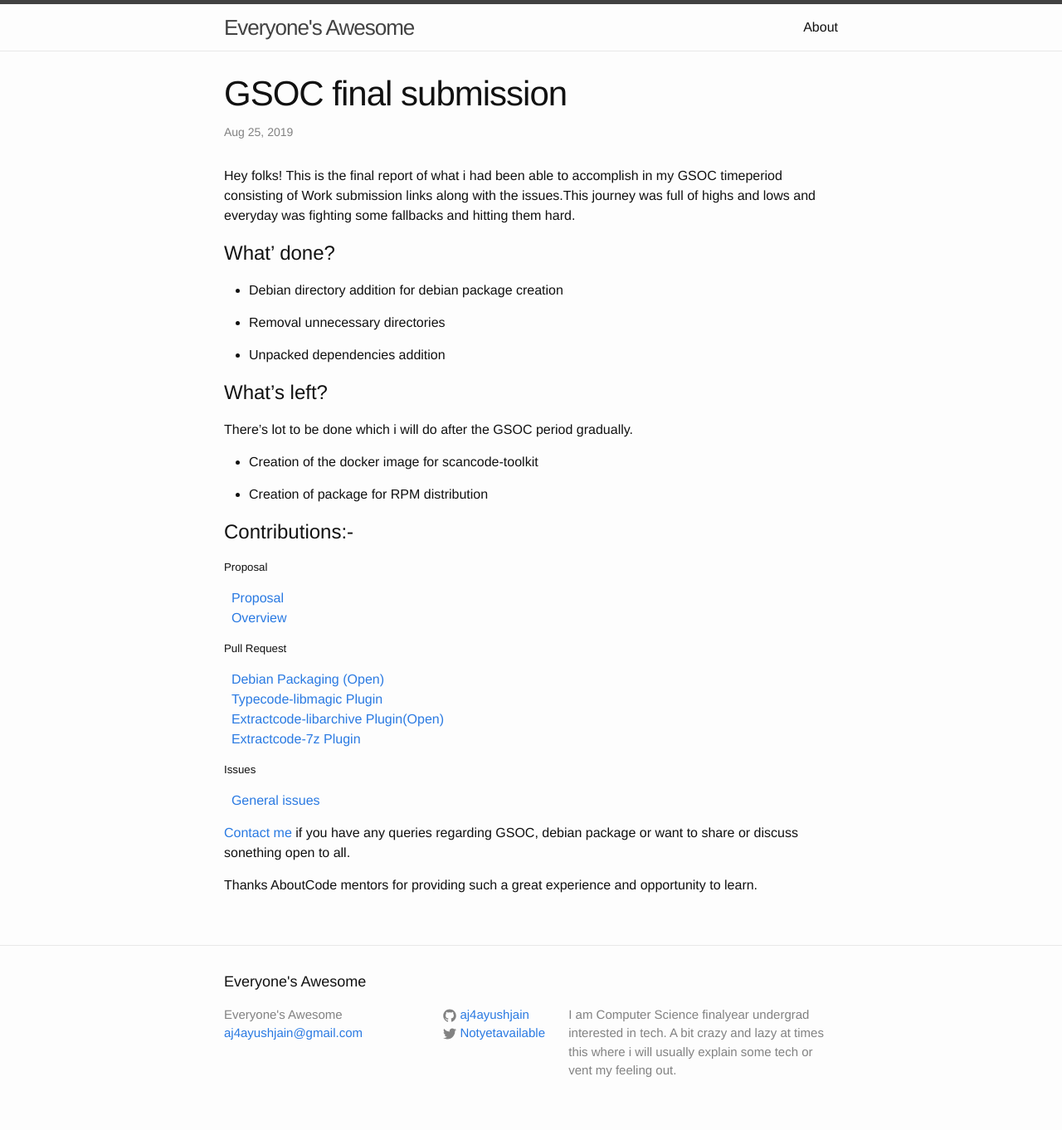
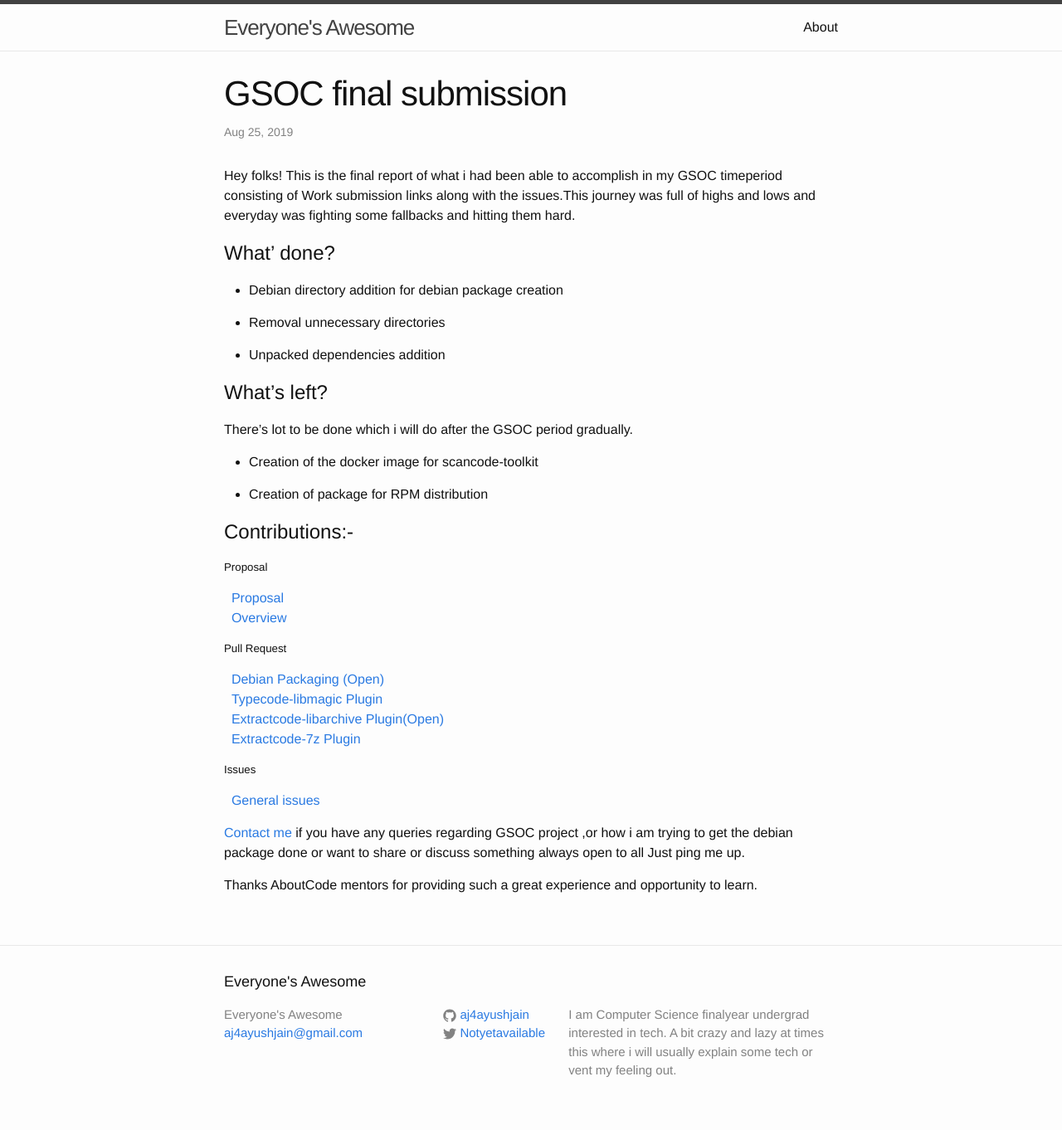
Before and after one commit to aj4ayushjain/aj4ayushjain.github.io, a Jekyll site: the page built from _posts/2019-08-25-GSOC-final-submission.markdown, in a window 1280 px wide. Shown: the whole page at 83% size. Built offline with Jekyll 4.4.1, drawn with Linux system fonts in a browser that asks for light colours.

Commit message:
Spellings mistake update

```diff
--- a/_posts/2019-08-25-GSOC-final-submission.markdown
+++ b/_posts/2019-08-25-GSOC-final-submission.markdown
@@ -43,6 +43,6 @@ There's lot to be done which i will do after the GSOC period gradually.
 
 
 
-[Contact me](mailto:aj4ayushjain@gmail.com) if you have any queries regarding GSOC, debian package or want to share or discuss sonething open to all.
+[Contact me](mailto:aj4ayushjain@gmail.com) if you have any queries regarding GSOC project ,or how i am trying to get the  debian package done  or want to share or discuss something always open to all Just ping me up.
 
 Thanks AboutCode mentors for providing such a great experience and opportunity to  learn.
```
